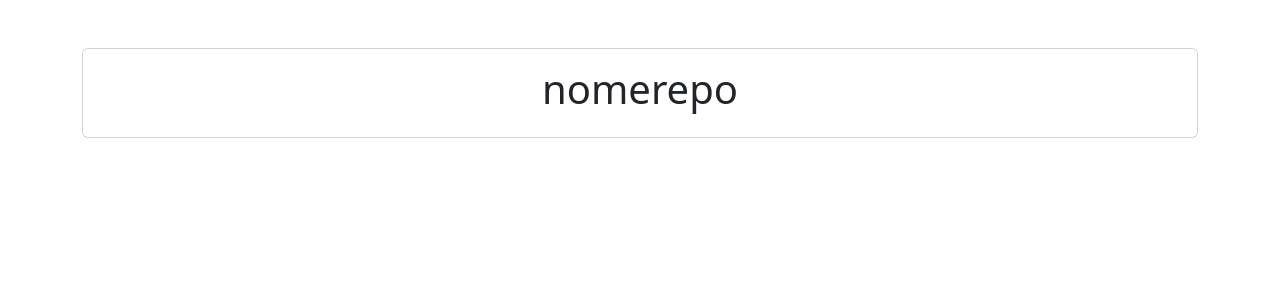
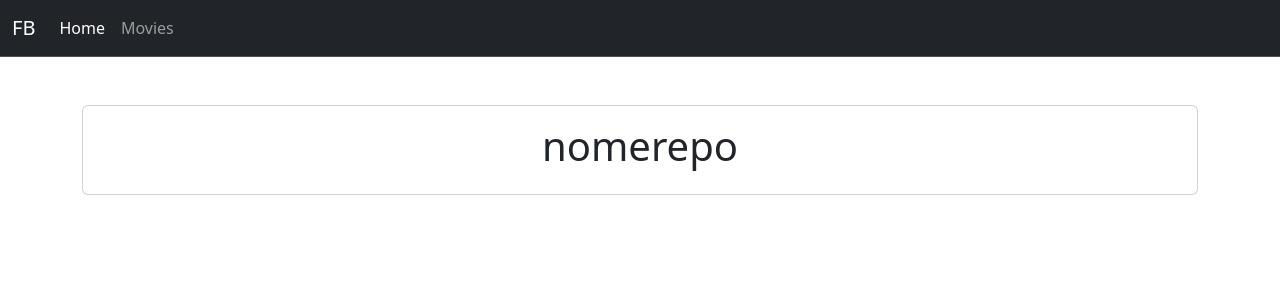
Before and after one commit to fedebacci/webapp-react, a React (Vite) app: page / in a window 1280 px wide. Shown: the top 300 px of the page. Built offline with nearby package versions, Linux system fonts and the light colour scheme.

Commit message:
setup del router e delle pagine di base (milestone 2)

```diff
--- a/index.html
+++ b/index.html
@@ -5,7 +5,7 @@
   <meta charset="UTF-8" />
   <link rel="icon" type="image" href="/favicon.jpg" />
   <meta name="viewport" content="width=device-width, initial-scale=1.0" />
-  <title>nomerepo</title>
+  <title>webapp-react</title>
 </head>
 
 <body>
--- a/src/App.jsx
+++ b/src/App.jsx
@@ -1,13 +1,10 @@
-// # USE STATE EXAMPLE
-// import { useState } from 'react';
-
-
-
-// # ASSETS IMPORT EXAMPLE
-// import reactLogo from './assets/react.svg';
-// import viteLogo from '/vite.svg';
-// import favicon from '/favicon.jpg';
-
+// # IMPORTS
+import { BrowserRouter, Routes, Route } from 'react-router-dom';
+import pages from "./assets/js/data/pages";
+import DefaultLayout from "./layouts/DefaultLayout";
+import HomePage from './pages/HomePage';
+import MoviesIndexPage from './pages/movies/MoviesIndexPage';
+import MovieShowPage from './pages/movies/MovieShowPage';
 
 
 function App() {
@@ -16,15 +13,22 @@
 
   return (
     <>
-      <div className="container my-5">
-        <div className="card">
-          <div className="card-body">
-            <h1 className='text-center'>
-              {import.meta.env.VITE_APP_NAME}
-              </h1>
-          </div>
-        </div>
-      </div>
+      <BrowserRouter>
+        <Routes>
+
+          <Route element={<DefaultLayout />}>
+            <Route index element={<HomePage />} />
+
+            <Route path={pages.MOVIES()}>
+              <Route index element={<MoviesIndexPage />} />
+              <Route path={pages.SHOWMOVIE(":id")} element={<MovieShowPage />} />
+            </Route>
+
+            {/* <Route path='*' element={<NotFoundPage />} /> */}
+          </Route>
+
+        </Routes>
+      </BrowserRouter>
     </>
   );
 };
--- /dev/null
+++ b/src/assets/js/data/pages.js
@@ -0,0 +1,5 @@
+export default {
+    HOME: () => '/',
+    MOVIES: () => '/posts',
+    SHOWMOVIE: (id) => `/posts/${id}`,
+};
--- /dev/null
+++ b/src/components/layout/Header.jsx
@@ -0,0 +1,48 @@
+import { Link, NavLink } from "react-router-dom";
+
+import pages from "../../assets/js/data/pages";
+
+
+
+export default function Header () {
+    return (
+    <header>
+        <nav className="navbar navbar-expand-lg bg-dark border-bottom border-body" data-bs-theme="dark">
+            <div className="container-fluid">
+                <Link className='navbar-brand' to={pages.HOME()}>
+                    FB
+                </Link>
+                <button className="navbar-toggler" type="button" data-bs-toggle="collapse"
+                    data-bs-target="#navbarSupportedContent" aria-controls="navbarSupportedContent"
+                    aria-expanded="false" aria-label="Toggle navigation">
+                    <span className="navbar-toggler-icon"></span>
+                </button>
+                <div className="collapse navbar-collapse" id="navbarSupportedContent">
+                    <ul className="navbar-nav me-auto mb-2 mb-lg-0">
+                        <li className="nav-item">
+                            <NavLink className='nav-link' to={pages.HOME()}>
+                                Home
+                            </NavLink>
+                        </li>
+                        <li className="nav-item">
+                            <NavLink className='nav-link' to={pages.MOVIES()}>
+                                Movies
+                            </NavLink>
+                        </li>
+                        {/* <li className="nav-item">
+                            <NavLink className='nav-link' to={pages.SHOWMOVIE(1)}>
+                                Test movie 1
+                            </NavLink>
+                        </li> */}
+                        {/* <li className="nav-item">
+                            <NavLink className='nav-link' to='urloesnotexist'>
+                                Test 404
+                            </NavLink>
+                        </li> */}
+                    </ul>
+                </div>
+            </div>
+        </nav>
+    </header>
+    );
+};
--- /dev/null
+++ b/src/layouts/DefaultLayout.jsx
@@ -0,0 +1,14 @@
+import { Outlet } from "react-router-dom";
+import Header from "../components/layout/Header";
+
+export default function DefaultLayout () {
+    return (
+        <>
+            <Header />
+
+            <main>
+                <Outlet />
+            </main>
+        </>
+    );
+};
--- /dev/null
+++ b/src/pages/HomePage.jsx
@@ -0,0 +1,15 @@
+export default function HomePage () {
+    return (
+        <section>
+            <div className="container my-5">
+                <div className="card">
+                <div className="card-body">
+                    <h1 className='text-center'>
+                        {import.meta.env.VITE_APP_NAME}
+                    </h1>
+                </div>
+                </div>
+            </div>
+        </section>
+    );
+};
--- /dev/null
+++ b/src/pages/movies/MovieShowPage.jsx
@@ -0,0 +1,20 @@
+import { useParams } from "react-router-dom";
+
+export default function MovieShowPage () {
+
+    const { id } = useParams();
+
+    return (
+        <section>
+            <div className="container my-5">
+                <div className="card">
+                <div className="card-body">
+                    <h1 className='text-center'>
+                        MovieShowPage - {id}
+                    </h1>
+                </div>
+                </div>
+            </div>
+        </section>
+    );
+};
--- /dev/null
+++ b/src/pages/movies/MoviesIndexPage.jsx
@@ -0,0 +1,26 @@
+import { Link } from "react-router-dom";
+import pages from "../../assets/js/data/pages";
+
+
+export default function MoviesIndexPage () {
+    return (
+        <section>
+            <div className="container my-5">
+                <div className="card">
+                <div className="card-body">
+                    <h1 className='text-center'>
+                        MoviesIndexPage
+                    </h1>
+                    <p>
+                        Link al singolo movie (esempio: movie/1)
+                        <br />
+                        <Link className="text-decoration-none" to={pages.SHOWMOVIE(1)}>
+                            Testa il link
+                        </Link>
+                    </p>
+                </div>
+                </div>
+            </div>
+        </section>
+    );
+};
```
